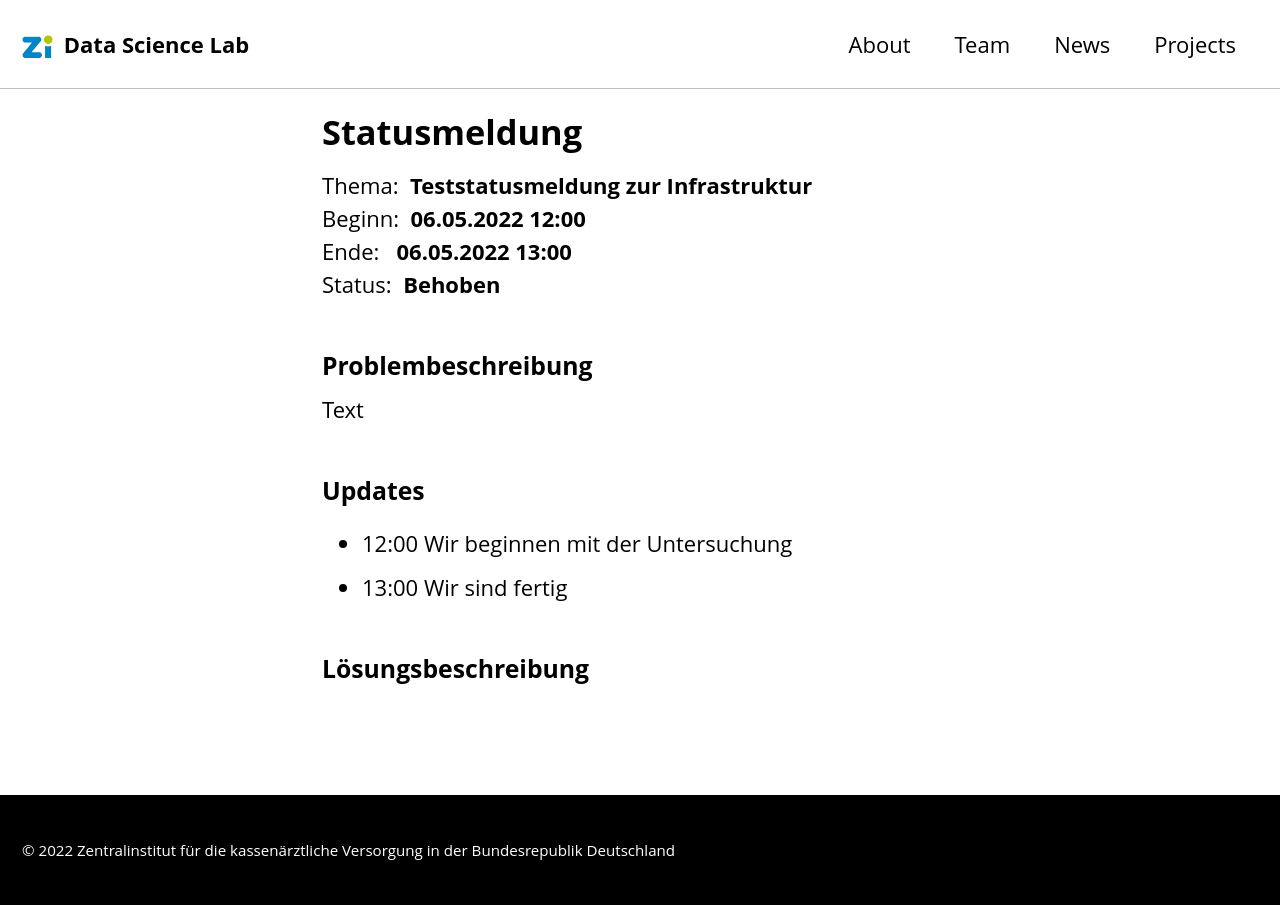
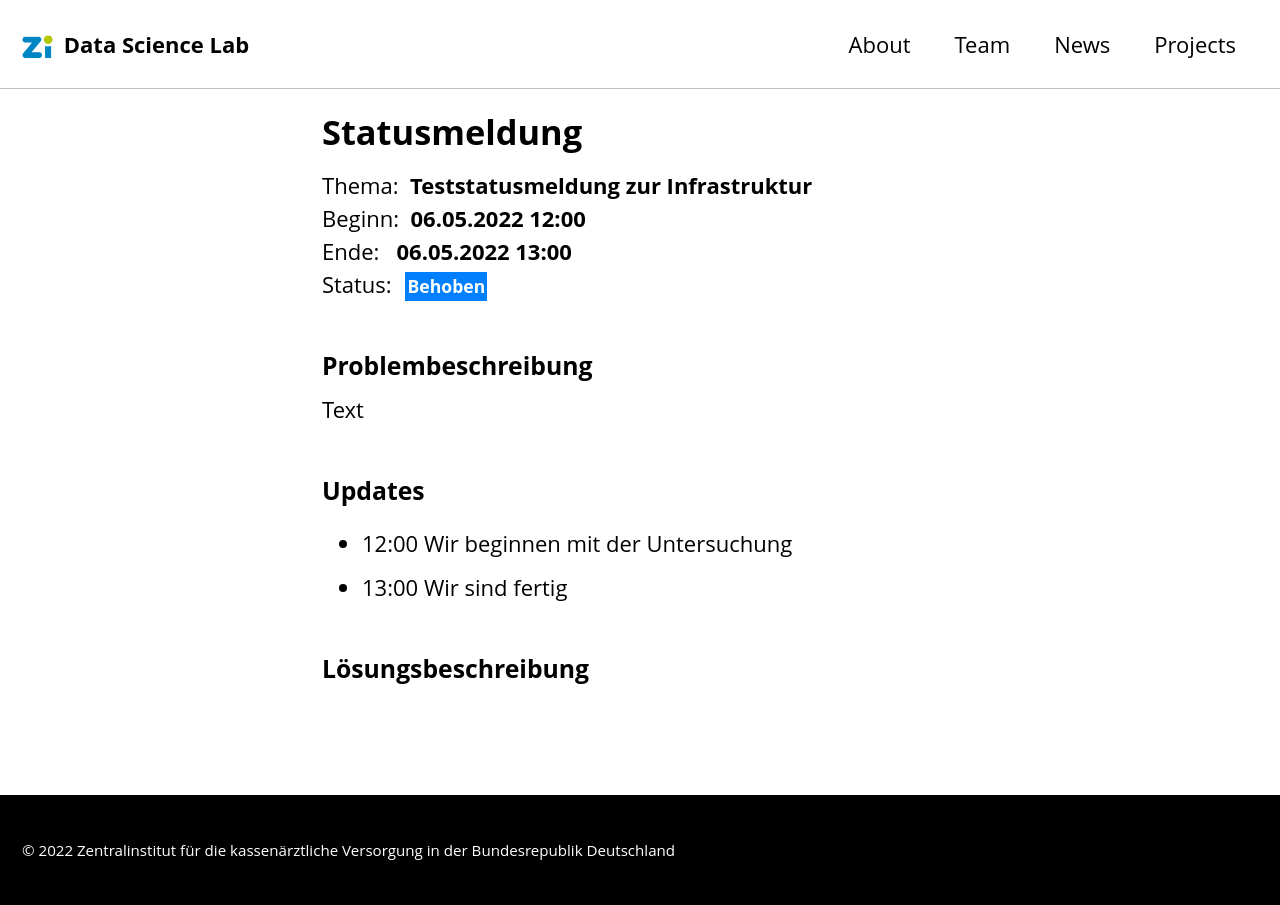
Before and after one commit to zidatalab/zidatalab.github.io, a Jekyll site: the page built from _posts/2022-05-06-teststatus.md, in a window 1280 px wide. Built offline with Jekyll 4.4.1, drawn with Linux system fonts in a browser that asks for light colours; cached includes are drawn as plain includes; nearby versions of some CDN libraries.

Commit message:
add badge

```diff
--- a/_layouts/status.html
+++ b/_layouts/status.html
@@ -17,7 +17,7 @@ layout: default
           Thema:&nbsp;  <strong>{{page.title}}</strong><br>
           Beginn:&nbsp; <strong>{{page.Beginn}}</strong><br>
           Ende:&nbsp;&nbsp;   <strong>{{page.Ende}}</strong><br>
-          Status:&nbsp; <strong>{{page.Status}}</strong>
+          Status:&nbsp; <span class="statusbadge">{{page.Status}}</span>
         </p>
         {{ content }}
         {% if page.link %}<div><a href="{{ page.link }}" class="btn btn--primary">{{ site.data.ui-text[site.locale].ext_link_label | default: "Direct Link" }}</a></div>{% endif %}
--- a/assets/css/main.scss
+++ b/assets/css/main.scss
@@ -34,3 +34,12 @@ $doc-font-size: 9;
 .site-logo img {
   max-height: 1.1rem;
 }
+
+.statusbadge {
+  font-weight: bold;
+  font-size: 0.8rem;
+  margin:.1rem;
+  padding:.1rem;
+  background-color: rgb(0, 128, 255);
+  color: white;
+}
```
Also changed, not shown: _pages/Status.md (+1 -1 lines).
